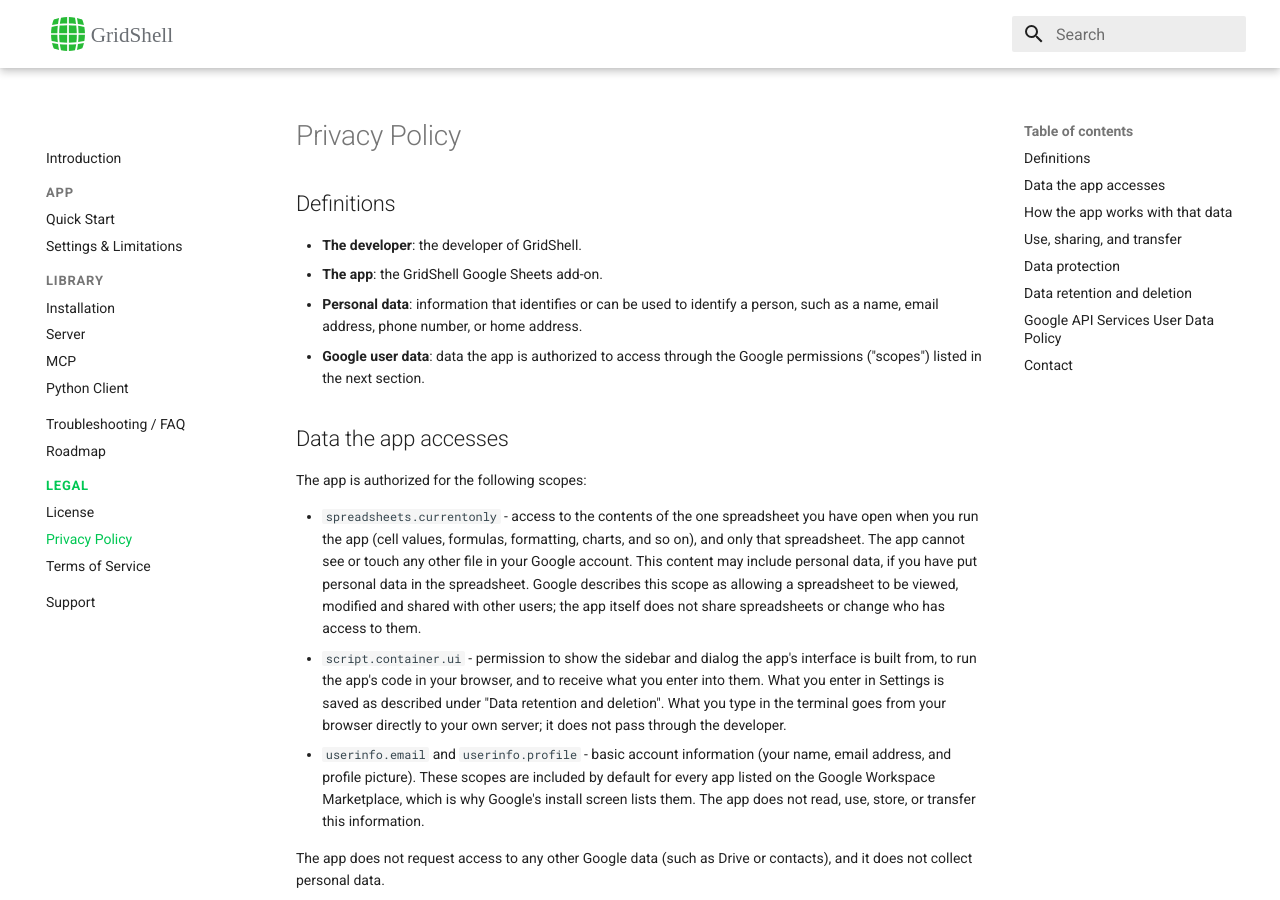
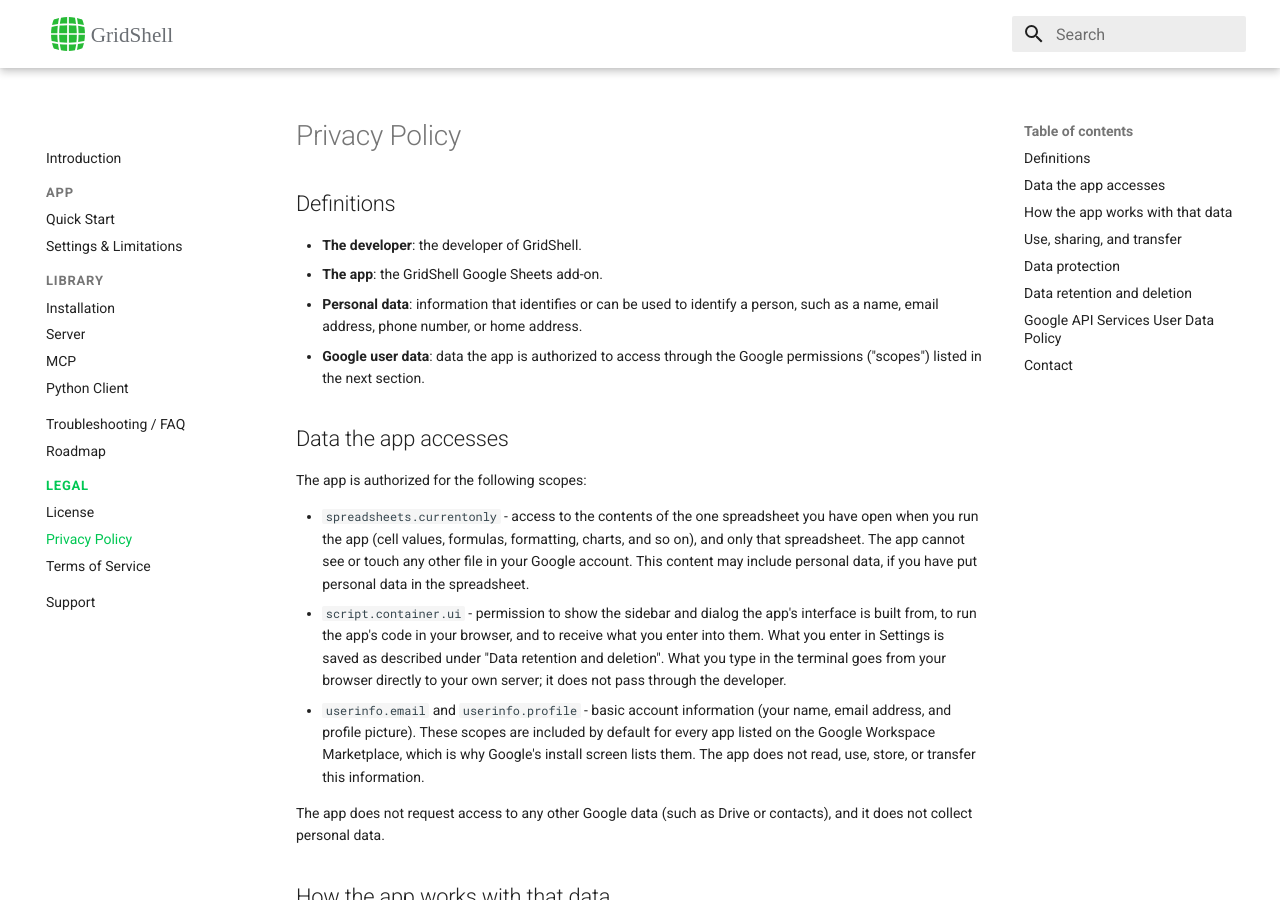
Before and after one commit to gridshell-app/gridshell-app.github.io, an MkDocs documentation site: the page built from docs-site/legal/privacy-policy.md, in a window 1280 px wide and 900 px high. Built offline with MkDocs 1.6.1 and Material for MkDocs 9.7.7, drawn with Linux system fonts in a browser that asks for light colours.

Commit message:
Privacy policy: drop the sharing sentence from the currentonly scope description
Co-Authored-By: Claude Sonnet 5 <noreply@anthropic.com>

```diff
--- a/docs-site/legal/privacy-policy.md
+++ b/docs-site/legal/privacy-policy.md
@@ -11,7 +11,7 @@
 
 The app is authorized for the following scopes:
 
-- `spreadsheets.currentonly` - access to the contents of the one spreadsheet you have open when you run the app (cell values, formulas, formatting, charts, and so on), and only that spreadsheet. The app cannot see or touch any other file in your Google account. This content may include personal data, if you have put personal data in the spreadsheet. Google describes this scope as allowing a spreadsheet to be viewed, modified and shared with other users; the app itself does not share spreadsheets or change who has access to them.
+- `spreadsheets.currentonly` - access to the contents of the one spreadsheet you have open when you run the app (cell values, formulas, formatting, charts, and so on), and only that spreadsheet. The app cannot see or touch any other file in your Google account. This content may include personal data, if you have put personal data in the spreadsheet.
 - `script.container.ui` - permission to show the sidebar and dialog the app's interface is built from, to run the app's code in your browser, and to receive what you enter into them. What you enter in Settings is saved as described under "Data retention and deletion". What you type in the terminal goes from your browser directly to your own server; it does not pass through the developer.
 - `userinfo.email` and `userinfo.profile` - basic account information (your name, email address, and profile picture). These scopes are included by default for every app listed on the Google Workspace Marketplace, which is why Google's install screen lists them. The app does not read, use, store, or transfer this information.
 
```
